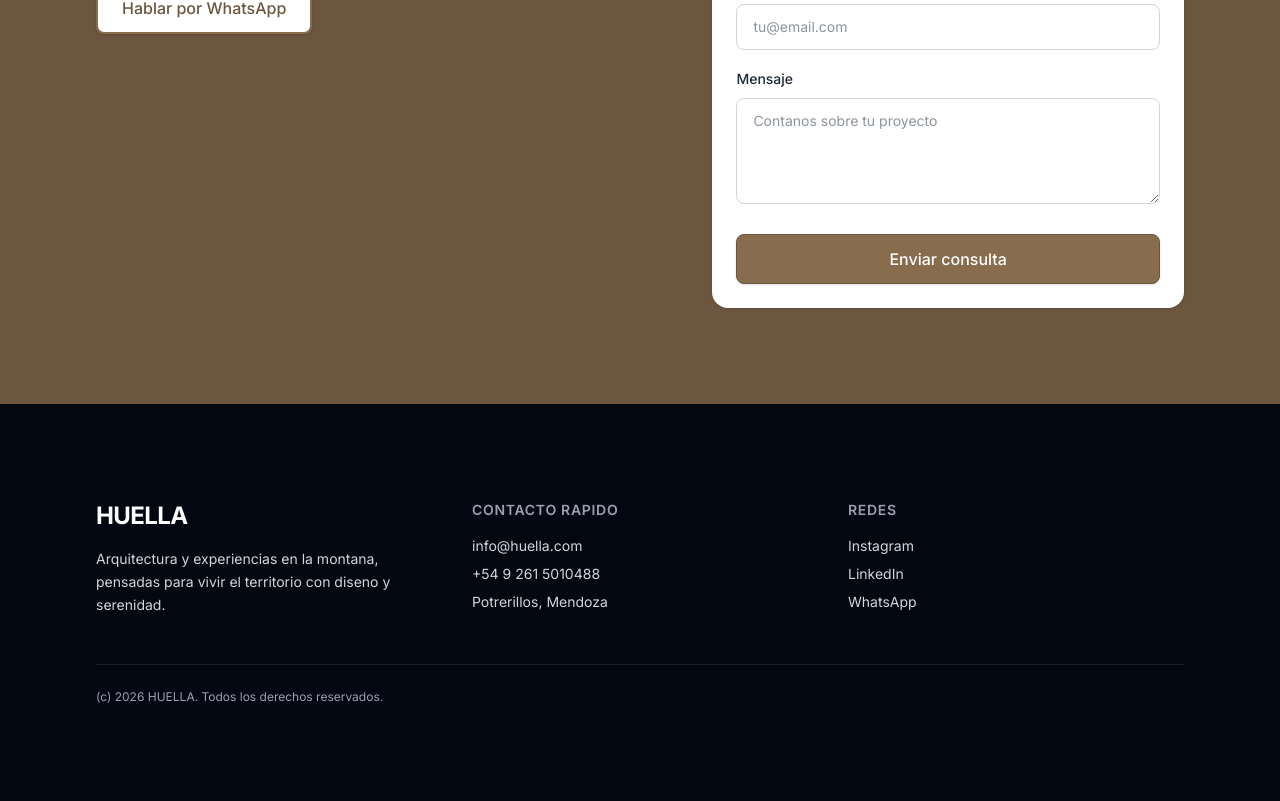
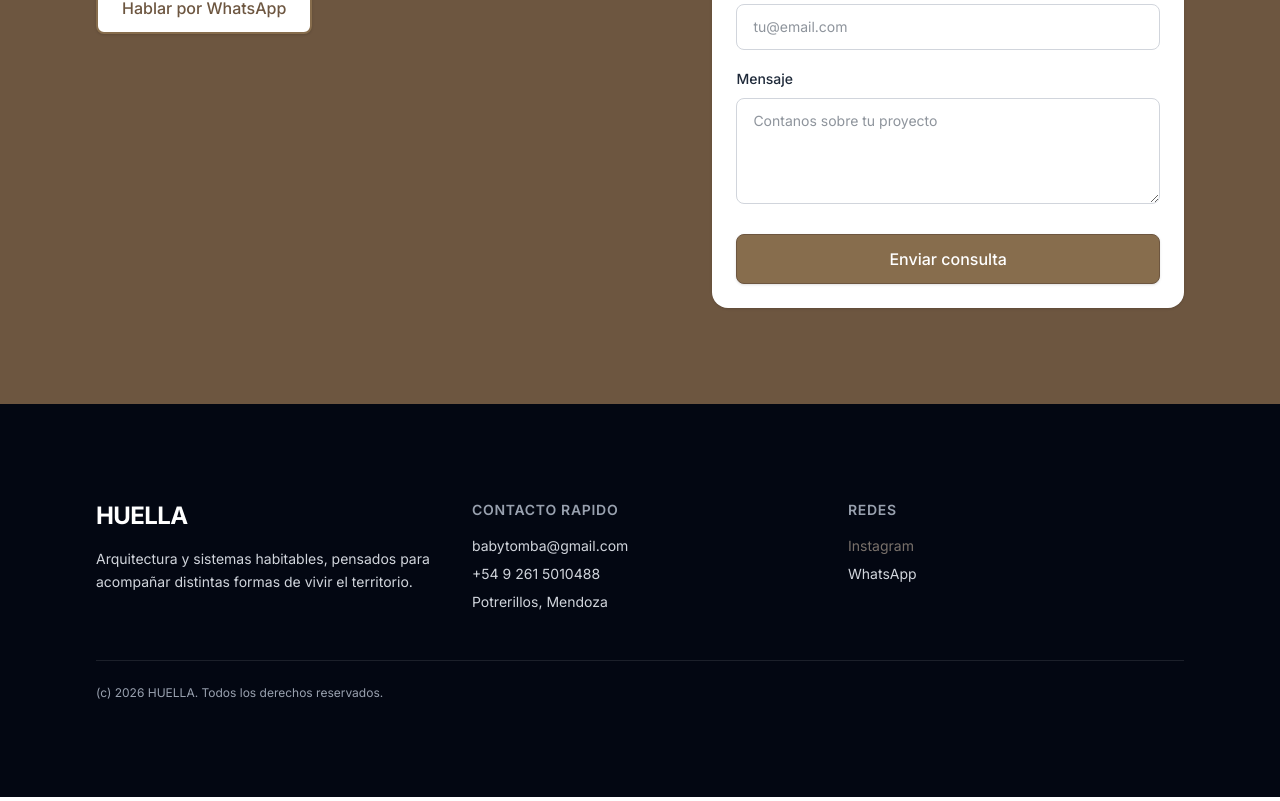
Before and after one commit to Teksi75/huella-mendoza-site, a Next.js app: page / in a window 1280 px wide. Shown: the part 3749-4550 px from the top of the page. Built offline with nearby package versions, Linux system fonts and the light colour scheme.

Commit message:
Update footer text and social links

```diff
--- a/components/Footer.tsx
+++ b/components/Footer.tsx
@@ -7,8 +7,8 @@ export default function Footer() {
             <div>
               <div className="text-2xl font-bold tracking-tight">HUELLA</div>
               <p className="mt-4 text-sm text-gray-300">
-                Arquitectura y experiencias en la montana, pensadas para vivir
-                el territorio con diseno y serenidad.
+                Arquitectura y sistemas habitables, pensados para acompañar
+                distintas formas de vivir el territorio.
               </p>
             </div>
 
@@ -17,7 +17,7 @@ export default function Footer() {
                 Contacto rapido
               </div>
               <ul className="mt-4 space-y-2 text-sm text-gray-300">
-                <li>info@huella.com</li>
+                <li>babytomba@gmail.com</li>
                 <li>+54 9 261 5010488</li>
                 <li>Potrerillos, Mendoza</li>
               </ul>
@@ -29,14 +29,7 @@ export default function Footer() {
               </div>
               <ul className="mt-4 space-y-2 text-sm">
                 <li>
-                  <a className="text-gray-300 hover:text-white" href="#">
-                    Instagram
-                  </a>
-                </li>
-                <li>
-                  <a className="text-gray-300 hover:text-white" href="#">
-                    LinkedIn
-                  </a>
+                  <span className="text-stone-500">Instagram</span>
                 </li>
                 <li>
                   <a className="text-gray-300 hover:text-white" href="#">
```
